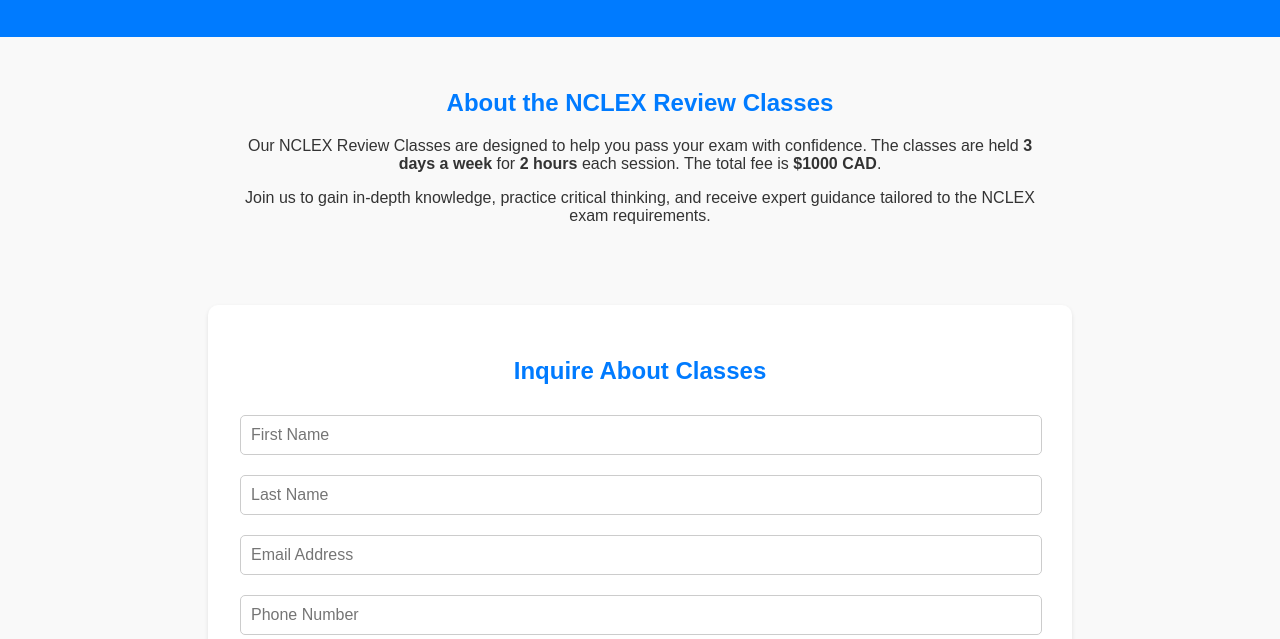
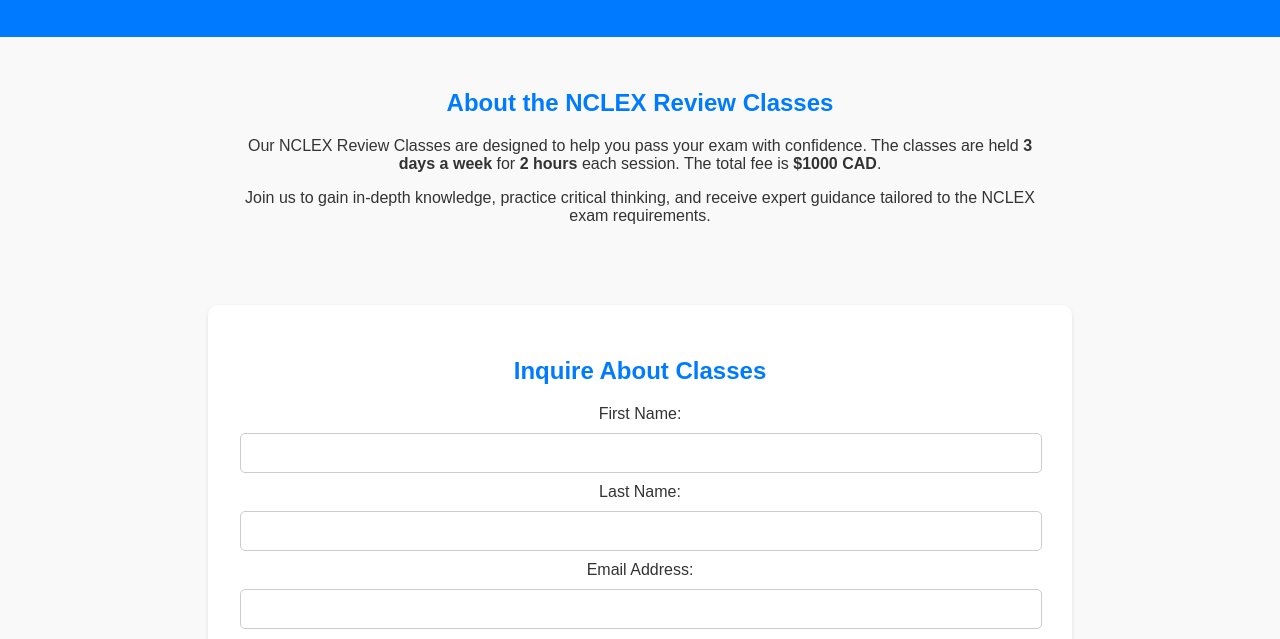
Before and after one commit to viratp2/nurses-prep, a plain HTML site: page index.html in a window 1280 px wide. Shown: the part 98-737 px from the top of the page. Drawn offline with Linux system fonts and the light colour scheme.

Commit message:
Update index.html

```diff
--- a/index.html
+++ b/index.html
@@ -95,13 +95,22 @@
 
   <section class="form-container">
     <h2>Inquire About Classes</h2>
-    <form action="https://formspree.io/f/https://{formspree.io/f/mrbeklrq}" method="POST">
-      <input type="text" name="first_name" placeholder="First Name" required>
-      <input type="text" name="last_name" placeholder="Last Name" required>
-      <input type="email" name="email" placeholder="Email Address" required>
-      <input type="tel" name="phone" placeholder="Phone Number" required>
-      <button type="submit">Submit Inquiry</button>
-    </form>
+    <form action="https://formspree.io/f/https://formspree.io/f/mrbeklrq" method="POST">
+  <label for="first_name">First Name:</label>
+  <input type="text" id="first_name" name="first_name" required>
+
+  <label for="last_name">Last Name:</label>
+  <input type="text" id="last_name" name="last_name" required>
+
+  <label for="email">Email Address:</label>
+  <input type="email" id="email" name="email" required>
+
+  <label for="phone">Phone Number:</label>
+  <input type="tel" id="phone" name="phone" required>
+
+  <button type="submit">Submit Inquiry</button>
+</form>
+
   </section>
 
   <section class="payment-container">
```
